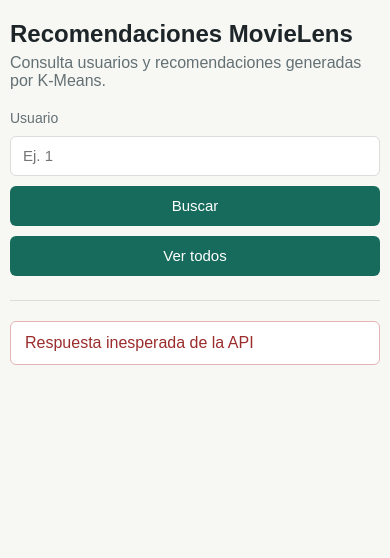
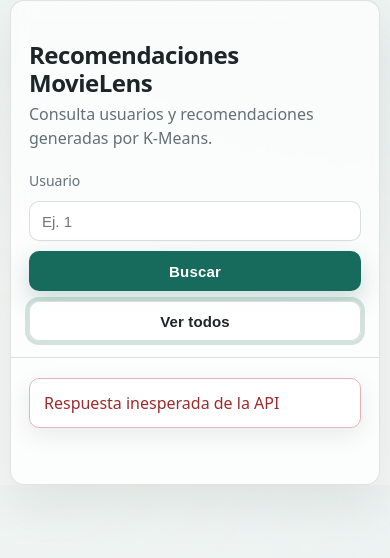
Before and after one commit to JohanDiaz9021/API-PROCESAMIENTO-DISTRIBUIDO-DE-DATOS, a plain HTML site: page front/index.html in a window 390 px wide. Both pictures are taken after a click on the button "Ver todos". Drawn offline with Linux system fonts and the light colour scheme; no server answers.

Commit message:
actualizacion final de front

```diff
--- a/front/index.html
+++ b/front/index.html
@@ -15,9 +15,9 @@
         </div>
         <form id="search-form" class="search">
           <label for="user-id">Usuario</label>
-          <input id="user-id" name="user-id" type="number" min="1" placeholder="Ej. 1">
-          <button type="submit">Buscar</button>
-          <button type="button" id="load-all">Ver todos</button>
+          <input id="user-id" name="user-id" class="control" type="number" min="1" inputmode="numeric" placeholder="Ej. 1" autocomplete="off">
+          <button type="submit" class="btn btn-primary">Buscar</button>
+          <button type="button" id="load-all" class="btn btn-secondary">Ver todos</button>
         </form>
       </section>
 
--- a/front/style.css
+++ b/front/style.css
@@ -1,6 +1,7 @@
 :root {
   color-scheme: light;
-  --bg: #f7f7f4;
+  --bg: #f5f7f6;
+  --bg-accent: #eef4f2;
   --text: #1d2528;
   --muted: #637074;
   --line: #d9ded8;
@@ -8,6 +9,11 @@
   --accent: #166b5c;
   --accent-dark: #0f5146;
   --danger: #9b2c2c;
+  --radius: 14px;
+  --radius-sm: 10px;
+  --shadow: 0 18px 50px rgba(12, 22, 18, 0.08);
+  --shadow-sm: 0 8px 24px rgba(12, 22, 18, 0.08);
+  --focus: 0 0 0 4px rgba(22, 107, 92, 0.18);
 }
 
 * {
@@ -16,29 +22,39 @@
 
 body {
   margin: 0;
-  background: var(--bg);
+  background: radial-gradient(1200px 600px at 10% 0%, var(--bg-accent), transparent 60%),
+    radial-gradient(900px 500px at 100% 10%, #eaf1f0, transparent 55%),
+    var(--bg);
   color: var(--text);
-  font-family: Arial, Helvetica, sans-serif;
+  font-family: ui-sans-serif, system-ui, -apple-system, Segoe UI, Roboto, Helvetica,
+    Arial, "Apple Color Emoji", "Segoe UI Emoji";
+  line-height: 1.5;
 }
 
 .app {
   width: min(1120px, calc(100% - 32px));
   margin: 0 auto;
   padding: 32px 0;
+  background: rgba(255, 255, 255, 0.72);
+  border: 1px solid rgba(217, 222, 216, 0.85);
+  border-radius: var(--radius);
+  box-shadow: var(--shadow);
+  backdrop-filter: blur(8px);
 }
 
 .toolbar {
   display: grid;
   grid-template-columns: 1fr;
   gap: 20px;
-  padding-bottom: 24px;
-  border-bottom: 1px solid var(--line);
+  padding: 28px 28px 22px;
+  border-bottom: 1px solid rgba(217, 222, 216, 0.9);
 }
 
 h1 {
   margin: 0 0 6px;
   font-size: 32px;
   line-height: 1.15;
+  letter-spacing: -0.02em;
 }
 
 p {
@@ -61,35 +77,71 @@
 input,
 button {
   min-height: 40px;
-  border-radius: 6px;
+  border-radius: var(--radius-sm);
   font-size: 15px;
 }
 
-input {
+.control {
   width: 100%;
-  border: 1px solid var(--line);
+  border: 1px solid rgba(217, 222, 216, 0.95);
   padding: 0 12px;
   background: #fff;
+  box-shadow: 0 1px 0 rgba(12, 22, 18, 0.02);
 }
 
-button {
+.control:focus {
+  outline: none;
+  box-shadow: var(--focus);
+  border-color: rgba(22, 107, 92, 0.6);
+}
+
+.btn {
   border: 0;
   padding: 0 14px;
+  cursor: pointer;
+  font-weight: 600;
+  letter-spacing: 0.01em;
+  transition: transform 120ms ease, background-color 120ms ease, box-shadow 120ms ease,
+    opacity 120ms ease;
+}
+
+.btn:focus {
+  outline: none;
+  box-shadow: var(--focus);
+}
+
+.btn:active {
+  transform: translateY(1px);
+}
+
+.btn-primary {
   color: #fff;
   background: var(--accent);
-  cursor: pointer;
+  box-shadow: 0 10px 24px rgba(22, 107, 92, 0.22);
 }
 
-button:hover {
+.btn-primary:hover {
   background: var(--accent-dark);
 }
 
+.btn-secondary {
+  color: var(--text);
+  background: rgba(255, 255, 255, 0.9);
+  border: 1px solid rgba(217, 222, 216, 0.95);
+  box-shadow: 0 1px 0 rgba(12, 22, 18, 0.02);
+}
+
+.btn-secondary:hover {
+  background: rgba(238, 244, 242, 0.9);
+}
+
 .status {
-  margin-top: 20px;
+  margin: 20px 28px 0;
   padding: 12px 14px;
-  border: 1px solid var(--line);
-  border-radius: 6px;
-  background: var(--panel);
+  border: 1px solid rgba(217, 222, 216, 0.95);
+  border-radius: var(--radius-sm);
+  background: rgba(255, 255, 255, 0.9);
+  box-shadow: var(--shadow-sm);
 }
 
 .status.error {
@@ -98,7 +150,7 @@
 }
 
 .result {
-  margin-top: 24px;
+  margin: 24px 28px 28px;
 }
 
 .summary {
@@ -113,23 +165,26 @@
   align-items: center;
   min-height: 32px;
   padding: 0 10px;
-  border: 1px solid var(--line);
+  border: 1px solid rgba(217, 222, 216, 0.95);
   border-radius: 999px;
-  background: var(--panel);
+  background: rgba(255, 255, 255, 0.95);
   color: var(--muted);
 }
 
 table {
   width: 100%;
   border-collapse: collapse;
-  background: var(--panel);
-  border: 1px solid var(--line);
+  background: rgba(255, 255, 255, 0.9);
+  border: 1px solid rgba(217, 222, 216, 0.95);
+  border-radius: var(--radius-sm);
+  overflow: hidden;
+  box-shadow: var(--shadow-sm);
 }
 
 th,
 td {
   padding: 12px;
-  border-bottom: 1px solid var(--line);
+  border-bottom: 1px solid rgba(217, 222, 216, 0.85);
   text-align: left;
   vertical-align: top;
 }
@@ -137,6 +192,15 @@
 th {
   color: var(--muted);
   font-weight: 700;
+  background: rgba(238, 244, 242, 0.85);
+}
+
+tbody tr:nth-child(even) td {
+  background: rgba(245, 247, 246, 0.55);
+}
+
+tbody tr:hover td {
+  background: rgba(238, 244, 242, 0.9);
 }
 
 tr:last-child td {
@@ -165,4 +229,19 @@
   button {
     width: 100%;
   }
+
+  .toolbar {
+    padding: 20px 18px 16px;
+  }
+
+  .status {
+    margin-left: 18px;
+    margin-right: 18px;
+  }
+
+  .result {
+    margin-left: 18px;
+    margin-right: 18px;
+    margin-bottom: 18px;
+  }
 }
```
